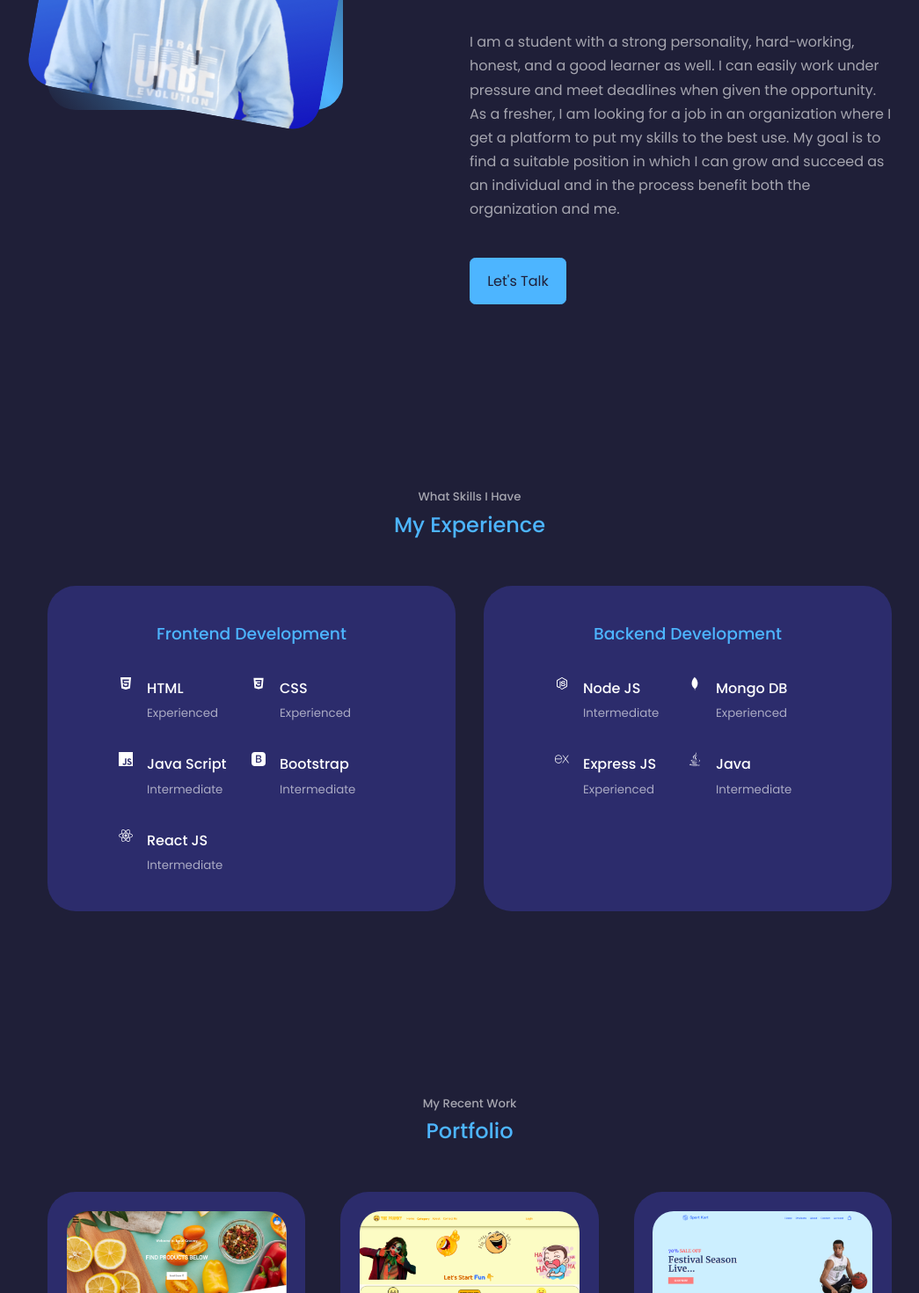
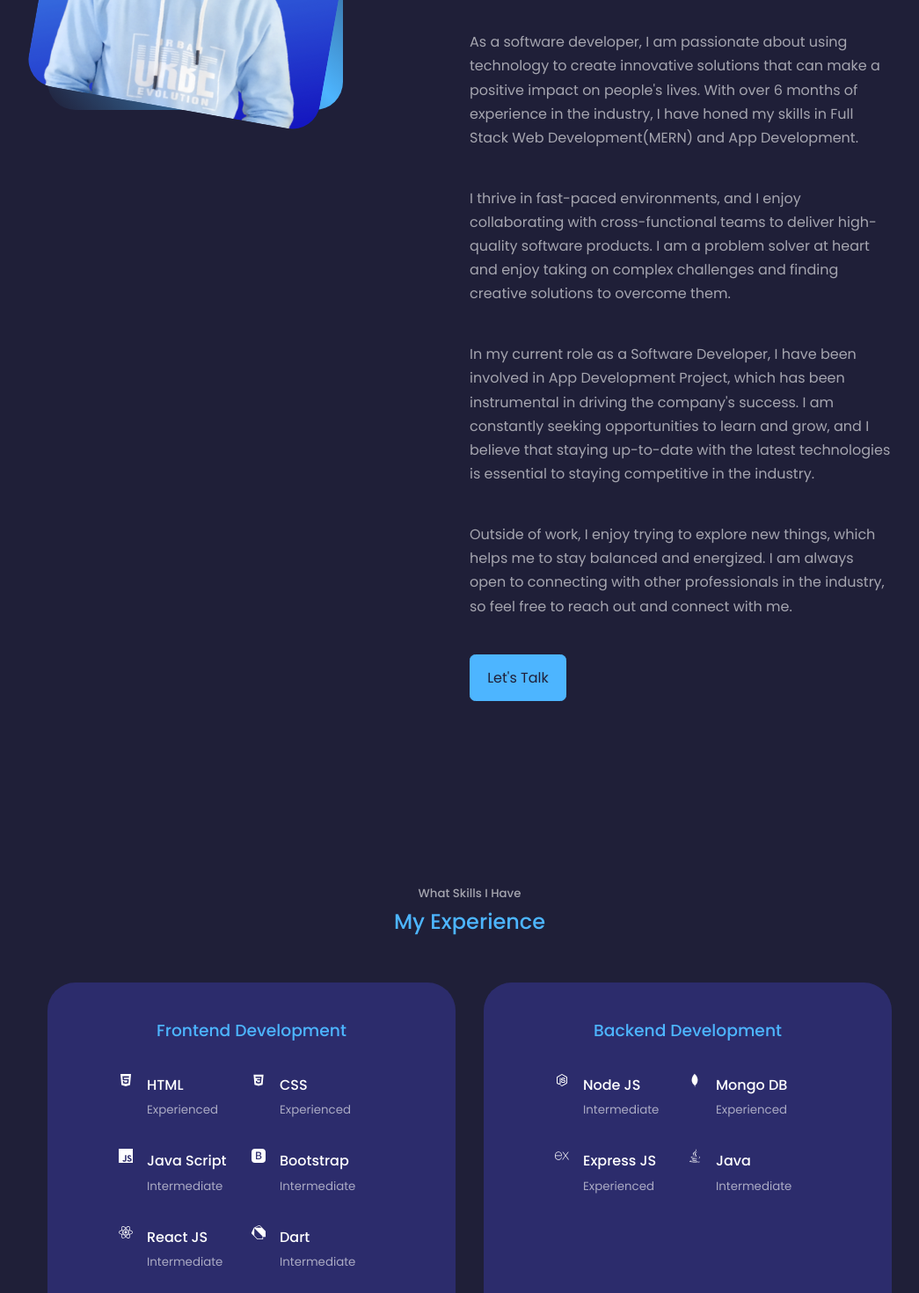
Before and after one commit to shivamkumarnayak/my-portfolio, a React (Create React App) app: page / in a window 1280 px wide. Shown: the part 1330-2800 px from the top of the page at 88% size, without its empty margins (106-1151 px from the left). Built offline with nearby package versions, Linux system fonts and the light colour scheme.

Commit message:
Changes skill and about

```diff
--- a/src/components/about/About.js
+++ b/src/components/about/About.js
@@ -46,8 +46,22 @@ const About = () => {
           </div>
 
           <p>
-          I am a student with a strong personality, hard-working, honest, and a good learner as well. I can easily work under pressure and meet deadlines when given the opportunity. As a fresher, I am looking for a job in an organization where I get a platform to put my skills to the best use. My goal is to find a suitable position in which I can grow and succeed as an individual and in the process benefit both the organization and me.
+          As a software developer, I am passionate about using technology to create innovative solutions that can make a positive impact on people's lives. With over 6 months of experience in the industry, I have honed my skills in Full Stack Web Development(MERN) and App Development.
           </p>
+          <p>
+          I thrive in fast-paced environments, and I enjoy collaborating with cross-functional teams to deliver high-quality software products. I am a problem solver at heart and enjoy taking on complex challenges and finding creative solutions to overcome them.
+            </p>
+
+
+        <p>
+        In my current role as a Software Developer, I have been involved in App Development Project, which has been instrumental in driving the company's success. I am constantly seeking opportunities to learn and grow, and I believe that staying up-to-date with the latest technologies is essential to staying competitive in the industry.
+        </p>
+
+
+<p>
+Outside of work, I enjoy trying to explore new things, which helps me to stay balanced and energized. I am always open to connecting with other professionals in the industry, so feel free to reach out and connect with me.
+</p>
+
 
           <a href="#contact" className='btn btn-primary' >Let's Talk</a>
         </div>
--- a/src/components/experience/Experience.js
+++ b/src/components/experience/Experience.js
@@ -10,6 +10,8 @@ import {IoLogoNodejs} from 'react-icons/io';
 import {DiMongodb} from 'react-icons/di';
 import {SiExpress} from 'react-icons/si';
 import {SiJava} from 'react-icons/si';
+import {SiDart} from 'react-icons/si';
+import {SiFlutter} from 'react-icons/si';
 
 const Experience = () => {
   return (
@@ -57,6 +59,22 @@ const Experience = () => {
             <FaReact className='.experience__details-icon'/>
               <div>
                 <h4>React JS</h4>
+                <small className='text-light'>Intermediate</small>
+              </div>
+          </article>
+
+          <article className='experience__details'>
+            <SiDart className='.experience__details-icon'/>
+              <div>
+                <h4>Dart</h4>
+                <small className='text-light'>Intermediate</small>
+              </div>
+          </article>
+
+          <article className='experience__details'>
+            <SiFlutter className='.experience__details-icon'/>
+              <div>
+                <h4>Flutter</h4>
                 <small className='text-light'>Intermediate</small>
               </div>
           </article>
--- a/src/components/header/Header.js
+++ b/src/components/header/Header.js
@@ -11,7 +11,7 @@ const Header = () => {
       <div className="container header__container">
         <h5>Hello I'm</h5>
         <h1>Shivam Kumar Nayak</h1>
-        <h5 className="text-light">Full Stack Web Developer(MERN) And Java Programmer</h5>
+        <h5 className="text-light">Full Stack Web Developer(MERN) And App Developer</h5>
         <CTA/>
         <HeaderSocials/>
 
```
